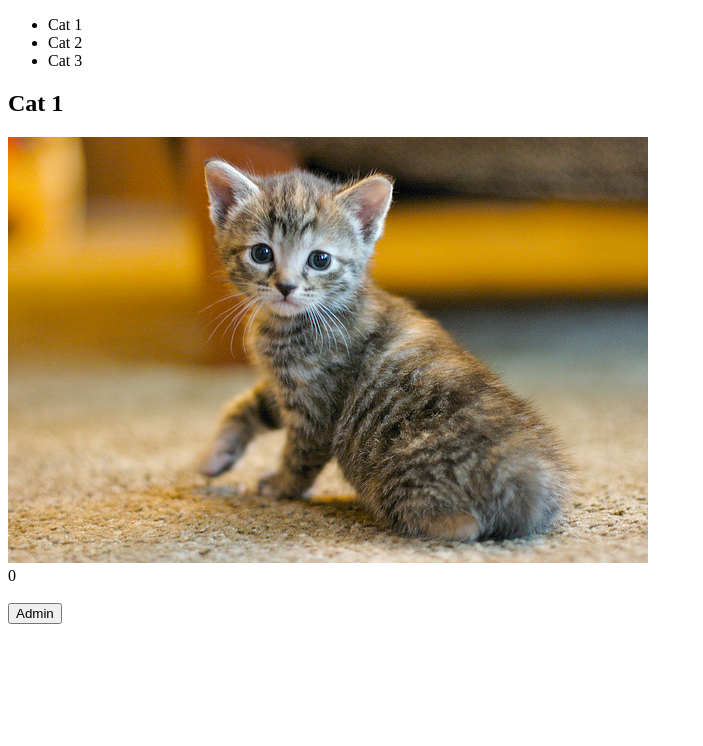
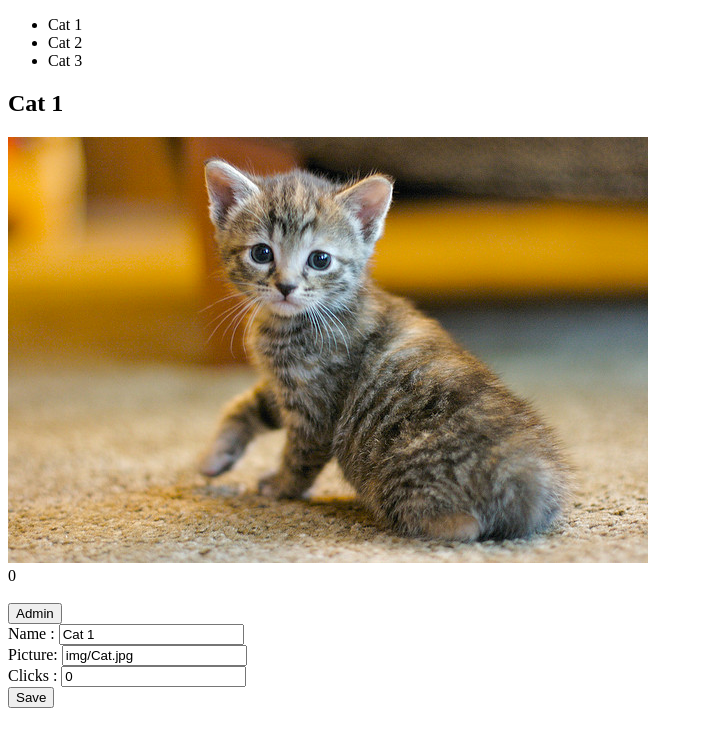
Before and after one commit to sls12/Cat-Clicker-Premium-Pro, a plain HTML site: page Index.html in a window 1280 px wide. Both pictures are taken after a click on the button "Admin". Shown: the whole page, without its empty margins (0-703 px from the left). Drawn offline with Linux system fonts and the light colour scheme.

Commit message:
Successfully added admin form

```diff
--- a/Index.html
+++ b/Index.html
@@ -14,8 +14,20 @@
     </div>
     <br>
     <div id="admin">
-      <button id="chgdetail">Admin</button>
+      <button id="chgdetail">Admin</button><br>
+      <form id="details">
+        <label> Name  :  </label><input id="name_lab"></name><br>
+        <label> Picture: </label><input id="pic_lab"></name><br>
+        <label> Clicks  :  </label><input id="click_lab"></name><br>
+        <button id="savedetail">Save</button>
+      </form>
+
     </div>
     <script src="js/app.js"></script>
+    <script>
+      if(!document.getElementById('chgdetail').active){
+        document.getElementById('details').style.display ='none';
+      }
+    </script>
     </body>
 </html>
--- a/js/app.js
+++ b/js/app.js
@@ -29,8 +29,7 @@ var catView={
     this.catNameElem = document.getElementById('name');
     this.catImageElem = document.getElementById('cat-img');
     this.countElem = document.getElementById('cnt');
-    this.adminElem = document.getElementById('admin');
-    this.buttonElem = document.getElementById('chgdetail');
+
 
     this.catImageElem.addEventListener('click',function(e){
       octopus.incrementCounter();
@@ -40,31 +39,59 @@ var catView={
   },
 
   render:function(){
-    var name_lab, chg_name,t;
+
     var currentCat=octopus.getCurrentCat();
     this.countElem.textContent = currentCat.clickCount;
     this.catImageElem.src = currentCat.imgSrc;
     this.catNameElem.textContent = currentCat.name;
 
 
-    // Admin Section
-    this.buttonElem.addEventListener('click',(function(cat){
-      return function(){
-        octopus.setCurrentCat(cat);
-        name_lab = document.createElement('label');
-        t = document.createTextNode("Name");
-        //name_lab.setAttribute("for", "chgdetail");
-        name_lab.appendChild(t);
-        //name_lab.textContent = "Name";
-        chg_name = document.createElement('input');
-        chg_name.value= cat.name;
-      };
-
-      this.adminElem.insertBefore(name_lab,"chgdetail");
-      this.adminElem.appendChild(chg_name);
-    })(cat));
   }
 };
+
+  // Admin View
+  var adminView ={
+    init:function(){
+      this.adminElem = document.getElementById('admin');
+      this.buttonElem = document.getElementById('chgdetail');
+      this.formElem = document.getElementById('details');
+      this.nameElem = document.getElementById('name_lab');
+      this.picElem = document.getElementById('pic_lab');
+      this.clickElem = document.getElementById('click_lab');
+    //  console.log(this.nameElem);
+
+      this.render();
+    },
+
+    render:function(){
+    //      var name_lab, chg_name,t;
+          var currentCat=octopus.getCurrentCat();
+    //      this.nameElem.setAttribute('value',currentCat.name);
+    //      console.log(currentCat);
+          var nameElem = this.nameElem;
+          var picElem  = this.picElem;
+          var clickElem=this.clickElem;
+    //      console.log(hi);
+          this.buttonElem.addEventListener('click',(function(currentCat){
+            return function(){
+              var currentCat=octopus.getCurrentCat();
+              document.getElementById('details').style.display ='block';
+              //octopus.setCurrentCat(cat);
+              //name_lab = document.createElement('input');
+              //t = document.createTextNode("Name");
+              //name_lab.setAttribute("for", "chgdetail");
+              //name_lab.appendChild(t);
+              //name_lab.textContent = "Name";
+              //chg_name = document.createElement('input');
+              //console.log(currentCat);
+              nameElem.setAttribute('value',currentCat.name);
+              picElem.value = currentCat.imgSrc;
+              clickElem.value= currentCat.clickCount;
+              adminView.render();
+            };
+          })(currentCat));
+    }
+  };
 
 var catListView ={
     init:function(){
@@ -101,6 +128,7 @@ var octopus={
     //initialise views
     catListView.init();
     catView.init();
+    adminView.init();
   },
 
   getCurrentCat:function(){
```
Also changed, not shown: 1 other file.
